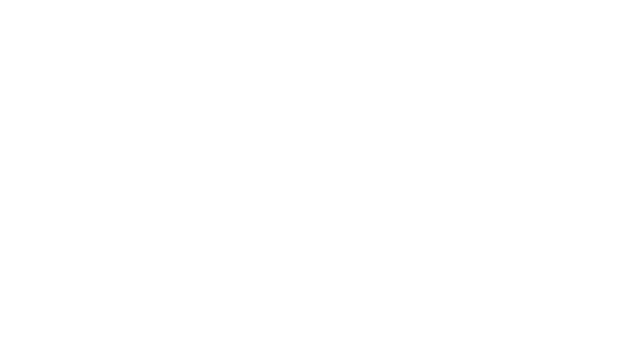
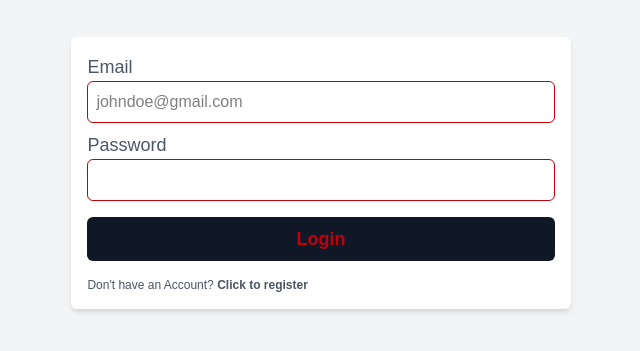
Before and after one commit to TONY-OCHIENG/CarRental, a React (Vite) app in the folder client/: page /user/login in a window 1280 px wide. Before the commit this address had no page. Shown: the part 227-578 px from the top of the page, without its empty margins (319-959 px from the left). Built offline with nearby package versions, Linux system fonts and the light colour scheme.

Commit message:
Adding user login page

```diff
--- a/client/src/App.jsx
+++ b/client/src/App.jsx
@@ -17,6 +17,7 @@ import Feedback from './pages/Adminpages/Feedback'
 import Maintenance from './pages/Adminpages/Maintenance'
 import Track from './pages/Adminpages/Track'
 import Register from './pages/user/Register'
+import UserLogin from './pages/user/UserLogin'
 
 
 
@@ -40,6 +41,7 @@ function App() {
           <Route path='/admin/track' element={<Track/>}/>
         </Route>
         <Route path='/user/register' element={<Register/>}/>
+        <Route path='/user/login' element={<UserLogin/>}/>
       </Routes>
     </>
   )
--- a/client/src/pages/user/Register.jsx
+++ b/client/src/pages/user/Register.jsx
@@ -1,5 +1,6 @@
 import axios from 'axios'
 import React, { useState } from 'react'
+import { Link } from 'react-router-dom'
 import { toast } from 'react-toastify'
 
 function Register() {
@@ -41,7 +42,7 @@ function Register() {
                 <label htmlFor="password" className='text-gray-600 text-lg'>Password</label>
                 <input type="password" id='password' onChange={handleValue}  name='password' className='border-red-700 p-2 w-full rounded-md mb-2 border' required/>
                 <button className='w-full py-2 rounded-md cursor-pointer text-red-700 bg-gray-900 text-lg mt-2 font-bold'>Register</button>
-                <p className='text-xs text-gray-600 mt-4'>Already have an Account? Click to login</p>
+                <p className='text-xs text-gray-600 mt-4'>Already have an Account? <Link to={'/user/login'} className='font-bold'>Click to login</Link></p>
             </form>
         </div>
     </div>
--- /dev/null
+++ b/client/src/pages/user/UserLogin.jsx
@@ -0,0 +1,21 @@
+import React from 'react'
+import { Link } from 'react-router-dom'
+
+function UserLogin() {
+  return (
+      <div className='bg-gray-100 flex justify-center items-center px-4 h-screen'>
+        <div className='p-4 rounded-md bg-white shadow-md w-full md:w-[40%]'>
+            <form action="">
+                <label htmlFor="username" className='text-gray-600 text-lg'>Email</label>
+                <input type="email" id='username' name='email' className='border-red-700 p-2 w-full rounded-md mb-2 border' placeholder='johndoe@gmail.com' required/>
+                <label htmlFor="password" className='text-gray-600 text-lg'>Password</label>
+                <input type="password" id='password' name='password' className='border-red-700 p-2 w-full rounded-md mb-2 border' required/>
+                <button className='w-full py-2 rounded-md cursor-pointer text-red-700 bg-gray-900 text-lg mt-2 font-bold'>Login</button>
+                <p className='text-gray-600 mt-4 text-xs'>Don't have an Account? <Link to={'/user/register'} className='font-bold'>Click to register</Link></p>
+            </form>
+        </div>
+    </div>
+  )
+}
+
+export default UserLogin
```
